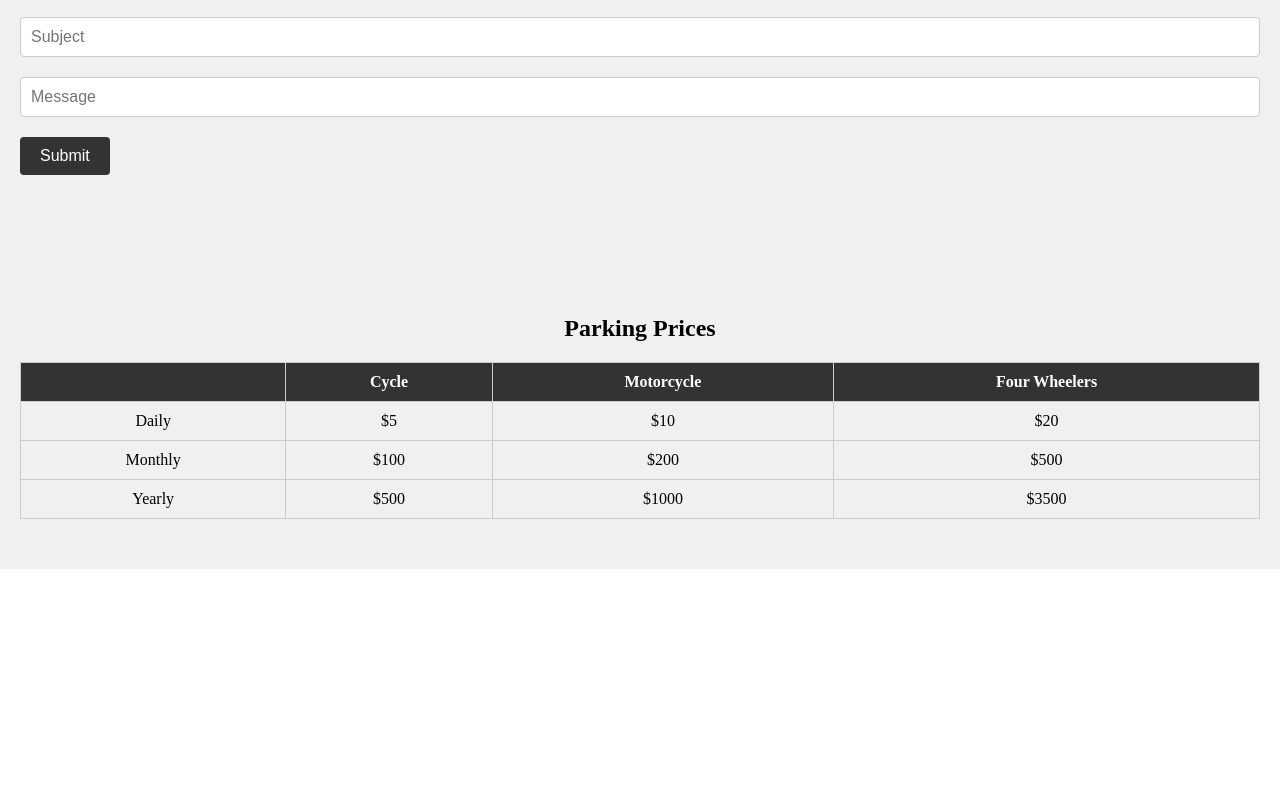
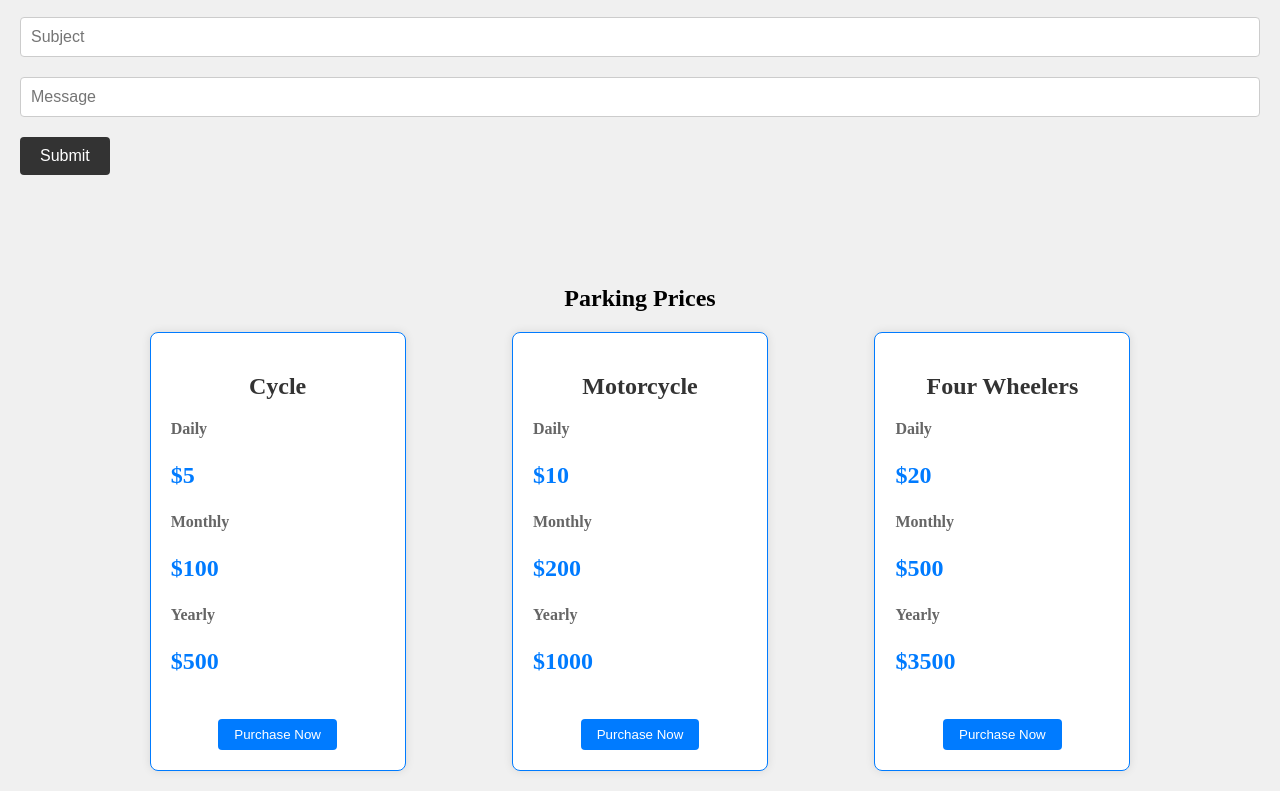
Before and after one commit to GauravMetacube/parking-system-landing-page, a plain HTML site: page index.html in a window 1280 px wide. Shown: the part 1392-2183 px from the top of the page. Before the commit the page ends 1961 px from the top, so only its background shows below. Drawn offline with Linux system fonts and the light colour scheme.

Commit message:
Update styling of price section

```diff
--- a/index.html
+++ b/index.html
@@ -133,7 +133,7 @@
         </form>
     </section>
     <!-- pricing section -->
-    <section id="pricing">
+    <!-- <section id="pricing">
         <h1>Parking Prices</h1>
         <table class="pricing-table">
             <thead>
@@ -165,7 +165,69 @@
                 </tr>
             </tbody>
         </table>
+    </section> -->
+    <section id="pricing">
+        <h1>Parking Prices</h1>
+
+        <div class="pricing-item">
+            <h2>Cycle</h2>
+            <div class="pricing-details">
+                <div class="pricing-category">
+                    <h3>Daily</h3>
+                    <p>$5</p>
+                </div>
+                <div class="pricing-category">
+                    <h3>Monthly</h3>
+                    <p>$100</p>
+                </div>
+                <div class="pricing-category">
+                    <h3>Yearly</h3>
+                    <p>$500</p>
+                </div>
+            </div>
+            <button class="purchase-button">Purchase Now</button>
+        </div>
+
+        <div class="pricing-item">
+            <h2>Motorcycle</h2>
+            <div class="pricing-details">
+                <div class="pricing-category">
+                    <h3>Daily</h3>
+                    <p>$10</p>
+                </div>
+                <div class="pricing-category">
+                    <h3>Monthly</h3>
+                    <p>$200</p>
+                </div>
+                <div class="pricing-category">
+                    <h3>Yearly</h3>
+                    <p>$1000</p>
+                </div>
+            </div>
+            <button class="purchase-button">Purchase Now</button>
+        </div>
+
+        <div class="pricing-item">
+            <h2>Four Wheelers</h2>
+            <div class="pricing-details">
+                <div class="pricing-category">
+                    <h3>Daily</h3>
+                    <p>$20</p>
+                </div>
+                <div class="pricing-category">
+                    <h3>Monthly</h3>
+                    <p>$500</p>
+                </div>
+                <div class="pricing-category">
+                    <h3>Yearly</h3>
+                    <p>$3500</p>
+                </div>
+            </div>
+            <button class="purchase-button">Purchase Now</button>
+        </div>
     </section>
+
+
     <script>
 
         function toggleSection(sectionName) {
--- a/style.css
+++ b/style.css
@@ -121,7 +121,7 @@ section {
 .form-group input[type="submit"]:hover {
     background-color: #555;
 }
-.pricing-table {
+/* .pricing-table {
     width: 100%;
     border-collapse: collapse;
     margin-top: 20px;
@@ -144,4 +144,62 @@ section {
 }
 .pricing-table button:hover {
     background-color: #555;
+} */
+#pricing {
+    text-align: center;
+    background-color: #f0f0f0; /* Adjust to your theme */
+    padding: 20px 0;
 }
+
+.pricing-item {
+    display: inline-block;
+    vertical-align: top;
+    width: 20%; /* Adjust the width as needed */
+    margin: 0 4%; /* Adjust the margin between items */
+    background-color: #ffffff; /* Adjust to your theme */
+    border-radius: 8px;
+    border: 1px solid #007bff;
+    box-shadow: 0 0 10px rgba(0, 0, 0, 0.1); /* Adjust to your theme */
+    padding: 20px;
+    text-align: center; /* Center text content */
+}
+
+.pricing-item h2 {
+    color: #333333; /* Adjust to your theme */
+}
+
+.pricing-details {
+    margin-top: 20px;
+    text-align: left; /* Align text content to the left */
+}
+
+.pricing-category {
+    margin-bottom: 15px;
+}
+
+.pricing-category h3 {
+    font-size: 16px;
+    margin-bottom: 5px;
+    color: #666666; /* Adjust to your theme */
+}
+
+.pricing-category p {
+    font-size: 24px;
+    font-weight: bold;
+    color: #007bff; /* Adjust to your theme */
+}
+
+.purchase-button {
+    background-color: #007bff; /* Adjust to your theme */
+    color: #ffffff; /* Adjust to your theme */
+    border: none;
+    padding: 8px 16px;
+    border-radius: 4px;
+    cursor: pointer;
+    transition: background-color 0.3s ease;
+    margin-top: 20px; /* Adjust margin as needed */
+}
+
+.purchase-button:hover {
+    background-color: #0056b3; /* Adjust to your theme */
+}
```
